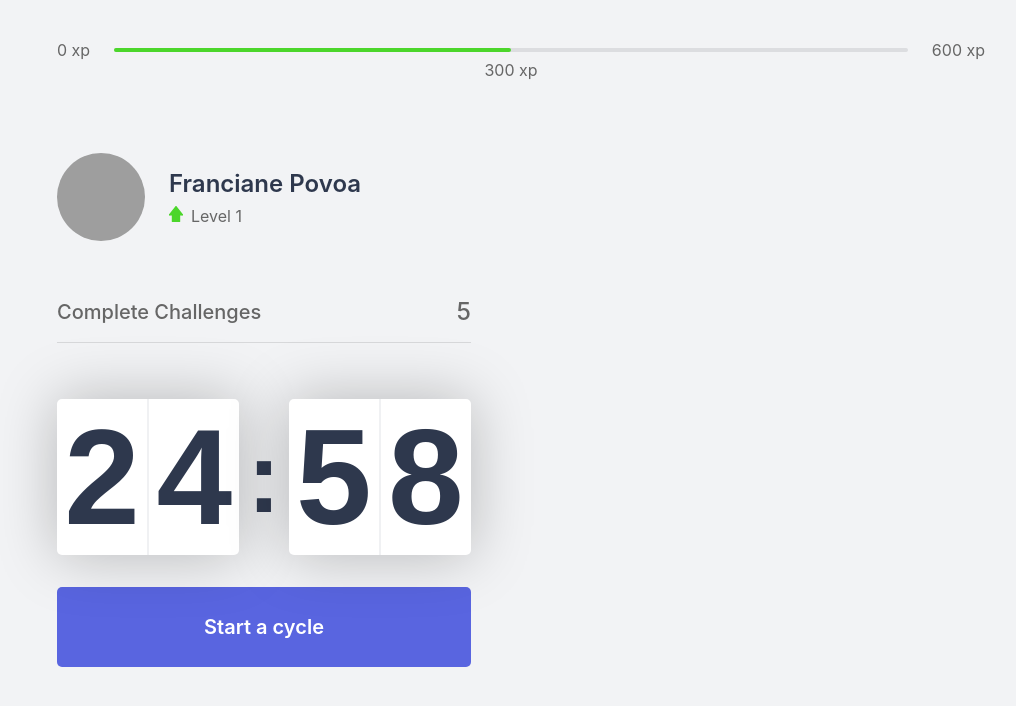
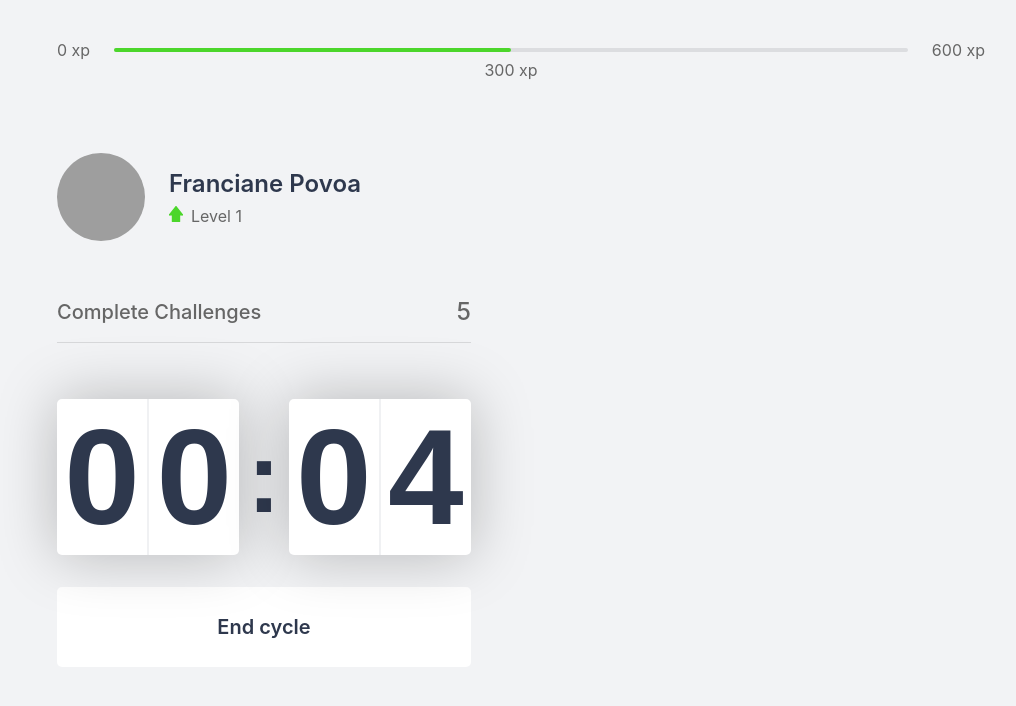
Before and after one commit to francianepovoa/moveit-next.js, a Next.js app: page / in a window 1280 px wide. Both pictures are taken after a click on the button "Start a cycle". Shown: the top 706 px of the page, without its empty margins (119-1135 px from the left). Built offline with nearby package versions, Linux system fonts and the light colour scheme; grey boxes are pictures that could not be loaded.

Commit message:
Implemantation countdown JS

```diff
--- a/src/components/Countdown.tsx
+++ b/src/components/Countdown.tsx
@@ -1,9 +1,12 @@
 import { useEffect, useState } from "react";
 import styles from "../styles/components/Countdown.module.css";
 
+let countdownTimeout: NodeJS.Timeout;
+
 export function Countdown() {
-	const [time, setTime] = useState(25 * 60);
-	const [active, setActive] = useState(false);
+	const [time, setTime] = useState(0.1 * 60);
+	const [isActive, setIsActive] = useState(false);
+	const [hasFinished, setHasFinished] = useState(false);
 
 	const minutes = Math.floor(time / 60);
 	const seconds = time % 60;
@@ -12,16 +15,25 @@
 	const [secondLeft, secondRight] = String(seconds).padStart(2, "0").split("");
 
 	function startCountdown() {
-		setActive(true);
+		setIsActive(true);
+	}
+
+	function resetCountdown() {
+		clearTimeout(countdownTimeout);
+		setIsActive(false);
+		setTime(0.1 * 60);
 	}
 
 	useEffect(() => {
-		if (active && time > 0) {
-			setTimeout(() => {
+		if (isActive && time > 0) {
+			countdownTimeout = setTimeout(() => {
 				setTime(time - 1);
 			}, 1000);
+		} else if (isActive && time === 0) {
+			setHasFinished(true);
+			setIsActive(false);
 		}
-	}, [active, time]);
+	}, [isActive, time]);
 
 	return (
 		<div>
@@ -36,12 +48,30 @@
 					<span>{secondRight}</span>
 				</div>
 			</div>
+
+			{hasFinished ? (
+				<button disabled className={styles.countdownButton}>
+					Cycle finished
+				</button>
+			) : (
+				<>
+					{isActive ? (
+						<button
+							type='button'
+							className={` ${styles.countdownButton} ${styles.countdownButtonActive} `}
+							onClick={resetCountdown}>
+							End cycle
+						</button>
+					) : (
 						<button
 							type='button'
 							className={styles.countdownButton}
 							onClick={startCountdown}>
 							Start a cycle
 						</button>
+					)}
+				</>
+			)}
 		</div>
 	);
 }
--- a/src/pages/_documents.tsx
+++ b/src/pages/_documents.tsx
@@ -1,17 +1,19 @@
 import Document, { Html, Head, Main, NextScript } from "next/document";
+import React, { ReactElement } from "react";
 
+// ! Favicon problem
 export default class MyDocument extends Document {
-	render() {
+	render(): ReactElement {
 		return (
 			<Html>
 				<Head>
 					<link rel='shortcut icon' href='favicon.png' type='image/png' />
 
-					<link rel='preconnect' href='https://fonts.gstatic.com' />
 					<link
 						href='https://fonts.googleapis.com/css2?family=Inter:wght@400;500;600&family=Rajdhani:wght@600&display=swap'
 						rel='stylesheet'
 					/>
+					<link rel='preconnect' href='https://fonts.gstatic.com' />
 				</Head>
 				<body>
 					<Main />
--- a/src/pages/index.tsx
+++ b/src/pages/index.tsx
@@ -9,7 +9,6 @@
 
 export default function Home() {
 	return (
-		<div>
 		<div className={styles.container}>
 			<Head>
 				<title>Start | move.it </title>
@@ -25,7 +24,6 @@
 				<div></div>
 			</section>
 		</div>
-		</div>
 	);
 }
 
--- a/src/styles/components/Countdown.module.css
+++ b/src/styles/components/Countdown.module.css
@@ -59,6 +59,21 @@
 	transition: background-color 0.2s;
 }
 
-.countdownButton:hover {
+.countdownButton:not(:disabled):hover {
 	background: var(--blue-dark);
 }
+
+.countdownButtonActive {
+	background: var(--white);
+	color: var(--title);
+}
+.countdownButtonActive:not(:disabled):hover {
+	background: var(--red);
+	color: var(--white);
+}
+
+.countdownButton:disabled {
+	background: var(--white);
+	color: var(--text);
+	cursor: not-allowed;
+}
```
Lines whose indentation alone changed are shown as unchanged.
